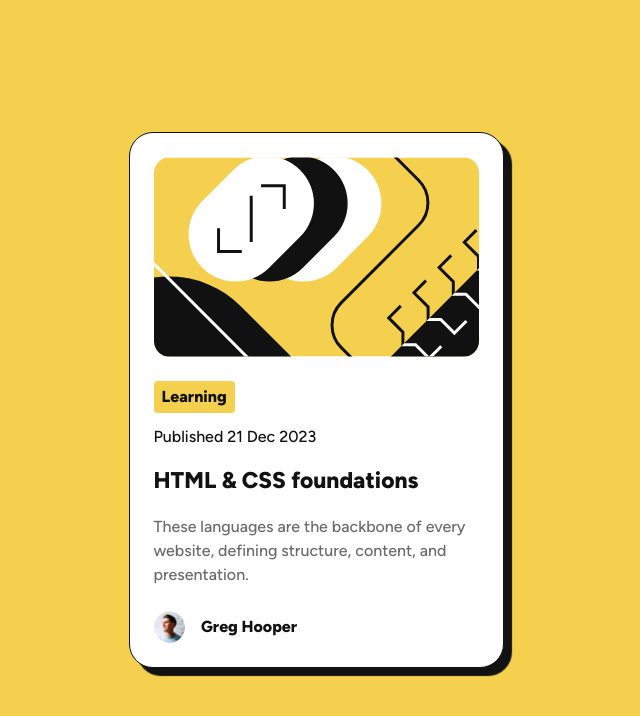
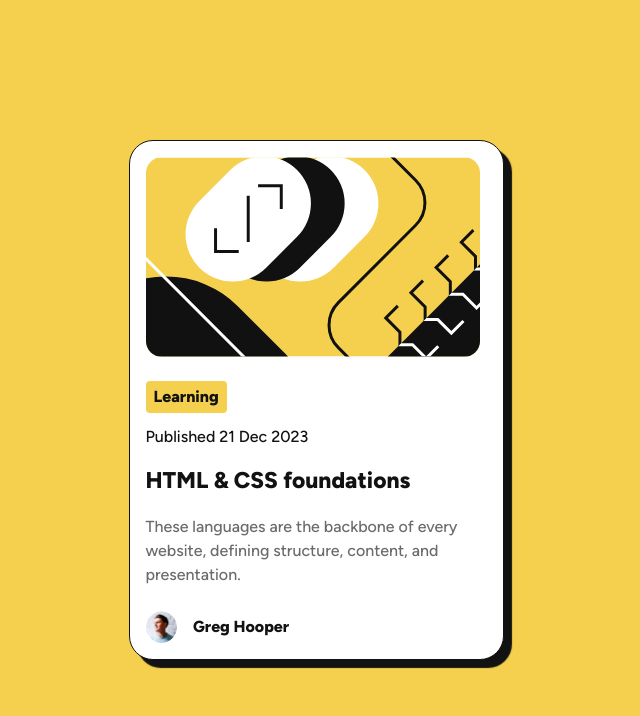
Before and after one commit to Jeluxe/Blog-preview-card, a plain HTML site: page index.html in a window 1280 px wide. Shown: the whole page, without its empty margins (324-964 px from the left). Drawn offline with Linux system fonts and the light colour scheme.

Commit message:
decreased card padding

```diff
--- a/styles.css
+++ b/styles.css
@@ -54,7 +54,7 @@ main {
 .card {
   display: grid;
   gap: var(--spacing);
-  padding: var(--spacing);
+  padding: var(--content-spacing);
   width: 375px;
   border: 1px solid var(--clr-neutral-950);
   border-radius: 1.5rem;
```
